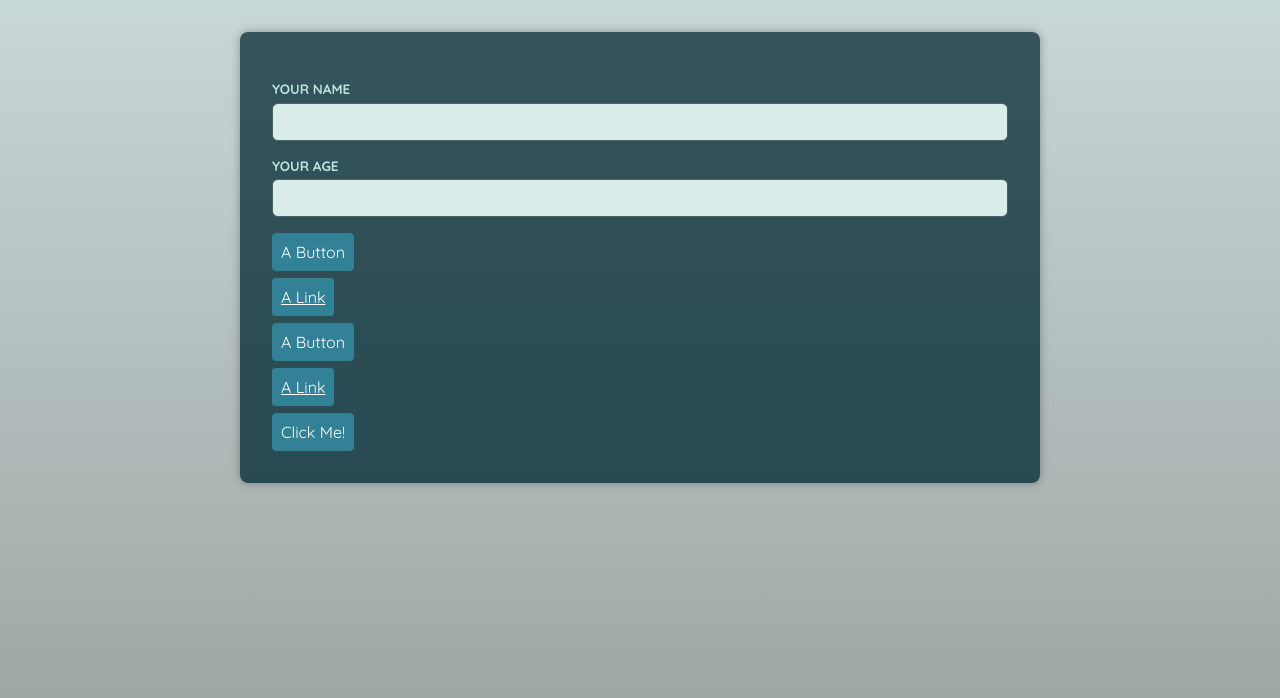
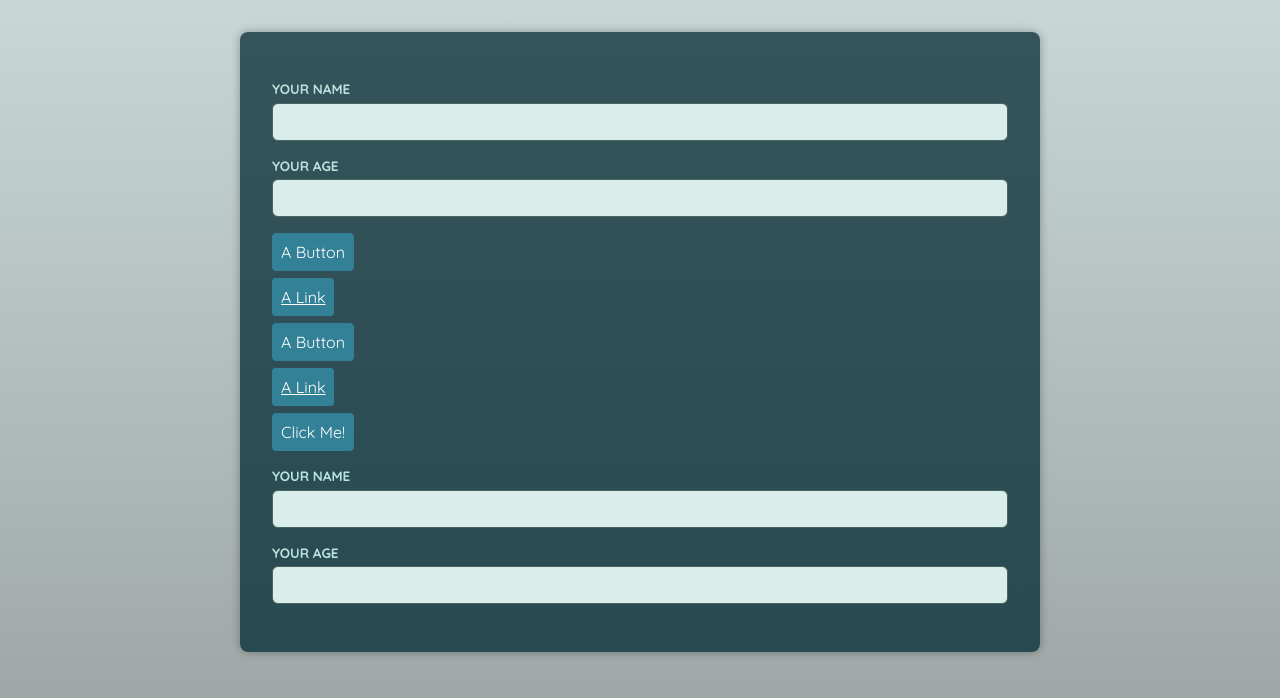
Before and after one commit to AlexisCast/react-ts-advance2, a React (Vite) app: page / in a window 1280 px wide. Shown: the top 698 px of the page. Built offline with nearby package versions, Linux system fonts and the light colour scheme; a web font is replaced by a local one.

Commit message:
create/update Input component with forwardRef

```diff
--- a/src/App.tsx
+++ b/src/App.tsx
@@ -1,17 +1,24 @@
+import { useRef } from "react";
+
 import { Button as ButtonDif } from "./components/Button_Dif_Elements.tsx";
 import { Button } from "./components/Button.tsx";
-import Input from "./components/Input.tsx";
+//Without ref
+import { Input as InputNoRef } from "./components/Input.tsx";
+//With ref
+import { Input as InputR } from "./components/InputRef.tsx";
 import Container from "./components/Container.tsx";
 
 function App() {
+	const input = useRef<HTMLInputElement>(null);
+
 	const hanleClick = () => {
 		console.log("click!");
 	};
 
 	return (
 		<main>
-			<Input id="name" label="Your name" type="text" />
-			<Input id="age" label="Your age" type="number" />
+			<InputNoRef id="name" label="Your name" type="text" />
+			<InputNoRef id="age" label="Your age" type="number" />
 			<p>
 				<ButtonDif el="button">A Button</ButtonDif>
 			</p>
@@ -29,6 +36,8 @@
 			<Container as={Button} onClick={hanleClick}>
 				Click Me!
 			</Container>
+			<InputR id="name" label="Your name" type="text" ref={input} />
+			<InputR id="age" label="Your age" type="number" />
 		</main>
 	);
 }
--- a/src/components/Input.tsx
+++ b/src/components/Input.tsx
@@ -5,7 +5,7 @@
 	id: string;
 } & ComponentPropsWithoutRef<"input">;
 
-const Input = ({ label, id, ...props }: InputProps) => {
+export const Input = ({ label, id, ...props }: InputProps) => {
 	return (
 		<p>
 			<label htmlFor={id}>{label}</label>
@@ -13,5 +13,3 @@
 		</p>
 	);
 };
-
-export default Input;
--- /dev/null
+++ b/src/components/InputRef.tsx
@@ -0,0 +1,17 @@
+import { forwardRef, type ComponentPropsWithoutRef } from "react";
+
+type InputProps = {
+	label: string;
+	id: string;
+} & ComponentPropsWithoutRef<"input">;
+
+export const Input = forwardRef<HTMLInputElement, InputProps>(
+	({ label, id, ...props }, ref) => {
+		return (
+			<p>
+				<label htmlFor={id}>{label}</label>
+				<input id={id} type="text" {...props} ref={ref} />
+			</p>
+		);
+	}
+);
```
